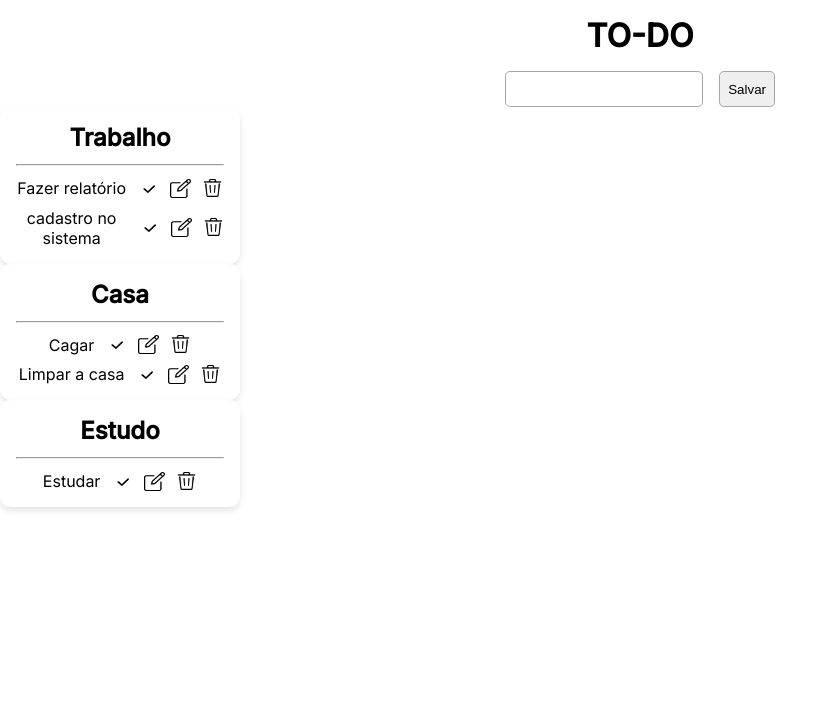
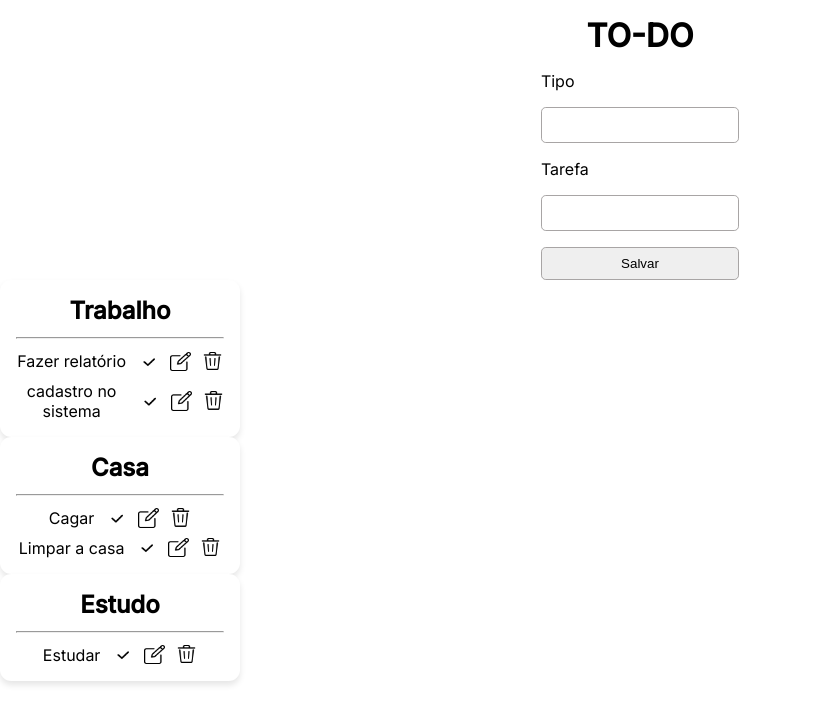
Before and after one commit to PauloSergiodosAnjos/To-do-, a React (Vite) app: page / in a window 1280 px wide. Shown: the top 724 px of the page, without its empty margins (0-838 px from the left). Built offline with nearby package versions, Linux system fonts and the light colour scheme; data requests are answered from the project's data file; a web font is replaced by a local one.

Commit message:
obtendo valores dos inputs

```diff
--- a/src/App.jsx
+++ b/src/App.jsx
@@ -8,11 +8,25 @@ import Form from "./components/Form/Form";
 export default function App() {
 
   const [tasksByType, setTasksByType] = useState({})
+  const [taskType, setTaskType] = useState("")
+  const [taskname, setTaskName] = useState("")
 
   useEffect(()=> {
     fetchTask()
   }, [])
 
+  const handleTask = (ev)=> {
+    setTaskType(ev.target.value)
+  }
+
+  const handleType = (ev)=> {
+    setTaskName(ev.target.value)
+  }
+
+  const saveTask = (ev)=> {
+    ev.preventDefault()
+    console.log({taskname, taskType});
+  }
 
   const fetchTask = async ()=> {
     try {
@@ -43,7 +57,7 @@ export default function App() {
   return(
     <>
       <div>
-        <Form/>
+        <Form handleTask={handleTask} handleType={handleType} saveTask={saveTask}/>
         {Object.keys(tasksByType).map((type, i)=>{
           return(
             <div key={i} className="card">
--- a/src/components/Form/Form.jsx
+++ b/src/components/Form/Form.jsx
@@ -1,13 +1,25 @@
 import "./form.scss"
 
-export default function Form() {
+export default function Form({saveTask, handleType, handleTask}) {
+
     return(
         <>
         <form className="form-div">
             <h1>TO-DO</h1>
             <div className="task">
-                <input type="text" id="taskTitle"/>
-                <button>Salvar</button>
+                <label htmlFor="taskType">Tipo</label>
+                <input
+                type="text"
+                id="taskType"
+                onChange={(ev)=> handleType(ev)}
+                />
+                <label htmlFor="taskTitle">Tarefa</label>
+                <input
+                type="text"
+                id="taskTitle"
+                onChange={(ev)=> handleTask(ev)}
+                />
+                <button onClick={saveTask}>Salvar</button>
             </div>
         </form>
         </>
--- a/src/components/Form/form.scss
+++ b/src/components/Form/form.scss
@@ -8,6 +8,7 @@
 
 .task {
     display: flex;
+    flex-direction: column;
     gap: 1rem;
 }
 
```
